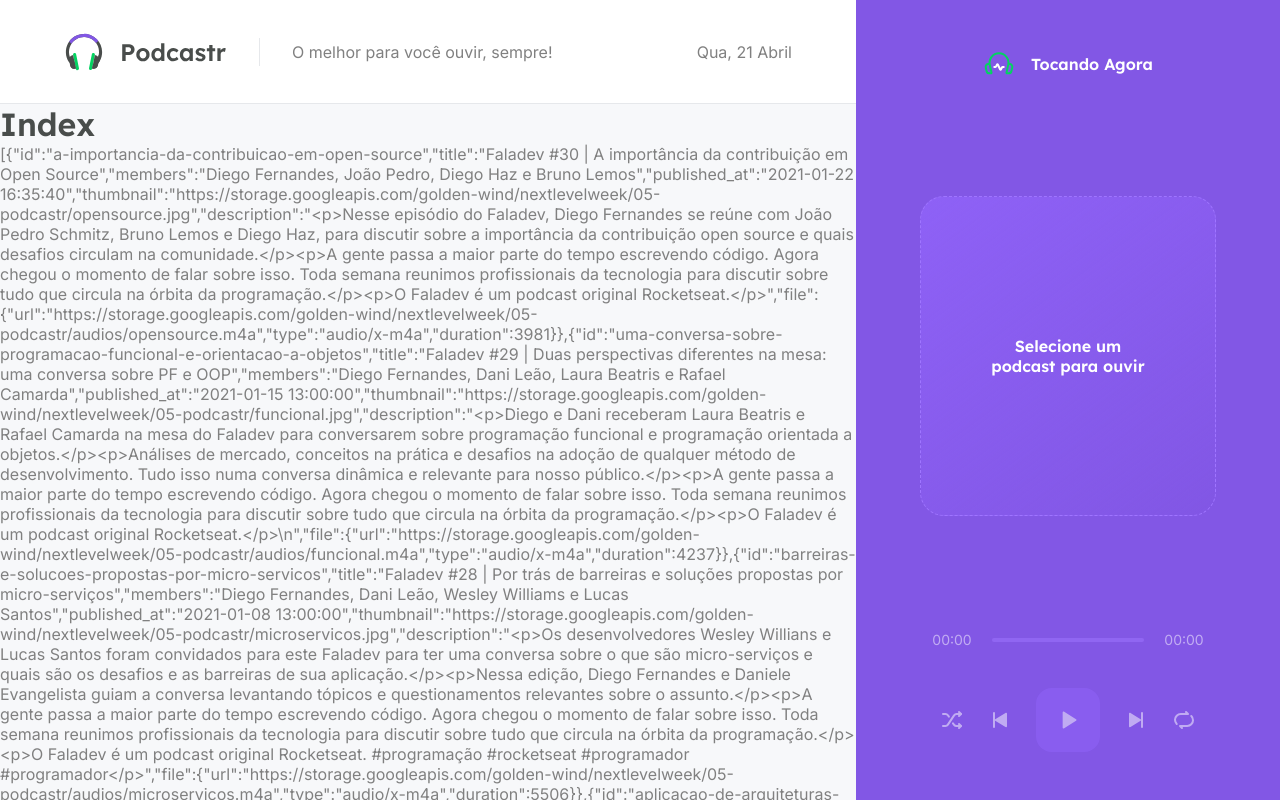
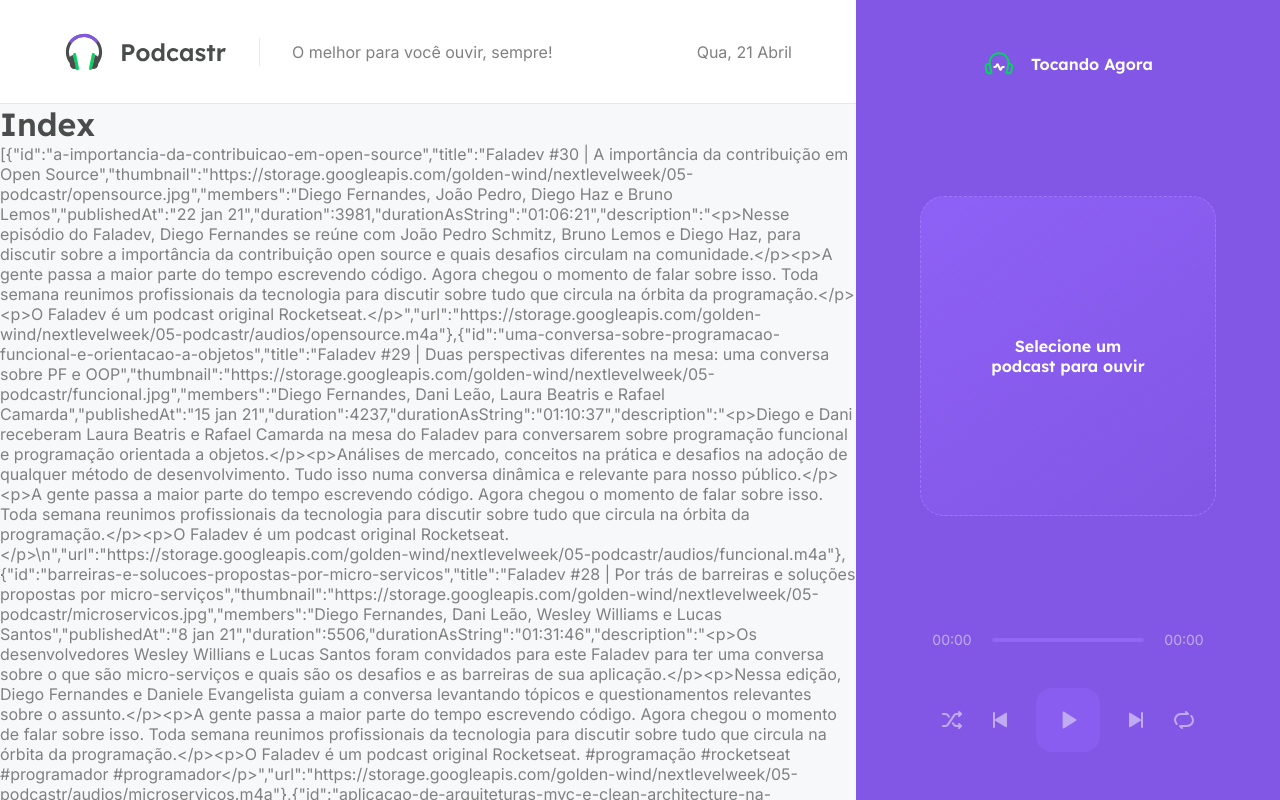
Before and after one commit to rodrigoaraujo7/podcastr, a Next.js app: page / in a window 1280 px wide. Shown: the top 800 px of the page. Built offline with nearby package versions, Linux system fonts and the light colour scheme; data requests are answered from the project's data file.

Commit message:
Formatted Data

```diff
--- a/src/pages/index.tsx
+++ b/src/pages/index.tsx
@@ -1,15 +1,20 @@
-import { GetStaticProps } from 'next';
+import { GetStaticProps } from "next";
+import { format, parseISO } from "date-fns";
+import ptBR from "date-fns/locale/pt-BR";
+import { api } from "../services/api";
+import { convertDurationToTimeString } from "../utils/convertDurationToTimeString";
 
 type Episode = {
   id: string;
   title: string;
   members: string;
+  published_at: string;
   // ...
-}
+};
 
 type HomeProps = {
   episodes: Episode[];
-}
+};
 
 export default function Home(props: HomeProps) {
   return (
@@ -17,17 +22,40 @@
       <h1>Index</h1>
       <p>{JSON.stringify(props.episodes)}</p>
     </div>
-  )
+  );
 }
 
 export const getStaticProps: GetStaticProps = async () => {
-  const response = await fetch('http://localhost:3333/episodes?_limit=12&_sort=published_at&_order=desc');
-  const data = await response.json();
+  const { data } = await api.get("episodes", {
+    params: {
+      _limit: 12,
+      _sort: "published_at",
+      _order: "desc",
+    },
+  });
+
+  const episodes = data.map((episode) => {
+    return {
+      id: episode.id,
+      title: episode.title,
+      thumbnail: episode.thumbnail,
+      members: episode.members,
+      publishedAt: format(parseISO(episode.published_at), "d MMM yy", {
+        locale: ptBR,
+      }),
+      duration: Number(episode.file.duration),
+      durationAsString: convertDurationToTimeString(
+        Number(episode.file.duration)
+      ),
+      description: episode.description,
+      url: episode.file.url,
+    };
+  });
 
   return {
     props: {
-      episodes: data,
+      episodes,
     },
     revalidate: 60 * 60 * 8,
-  }
-}
+  };
+};
--- /dev/null
+++ b/src/utils/convertDurationToTimeString.ts
@@ -0,0 +1,11 @@
+export function convertDurationToTimeString(duration: number) {
+    const hours = Math.floor(duration / 3600)
+    const minutes = Math.floor((duration % 3600) / 60)
+    const seconds = duration % 60;
+
+    const timeString = [hours, minutes, seconds]
+    .map(unit => String(unit).padStart(2, '0'))
+    .join(':')
+
+    return timeString;
+}
```
